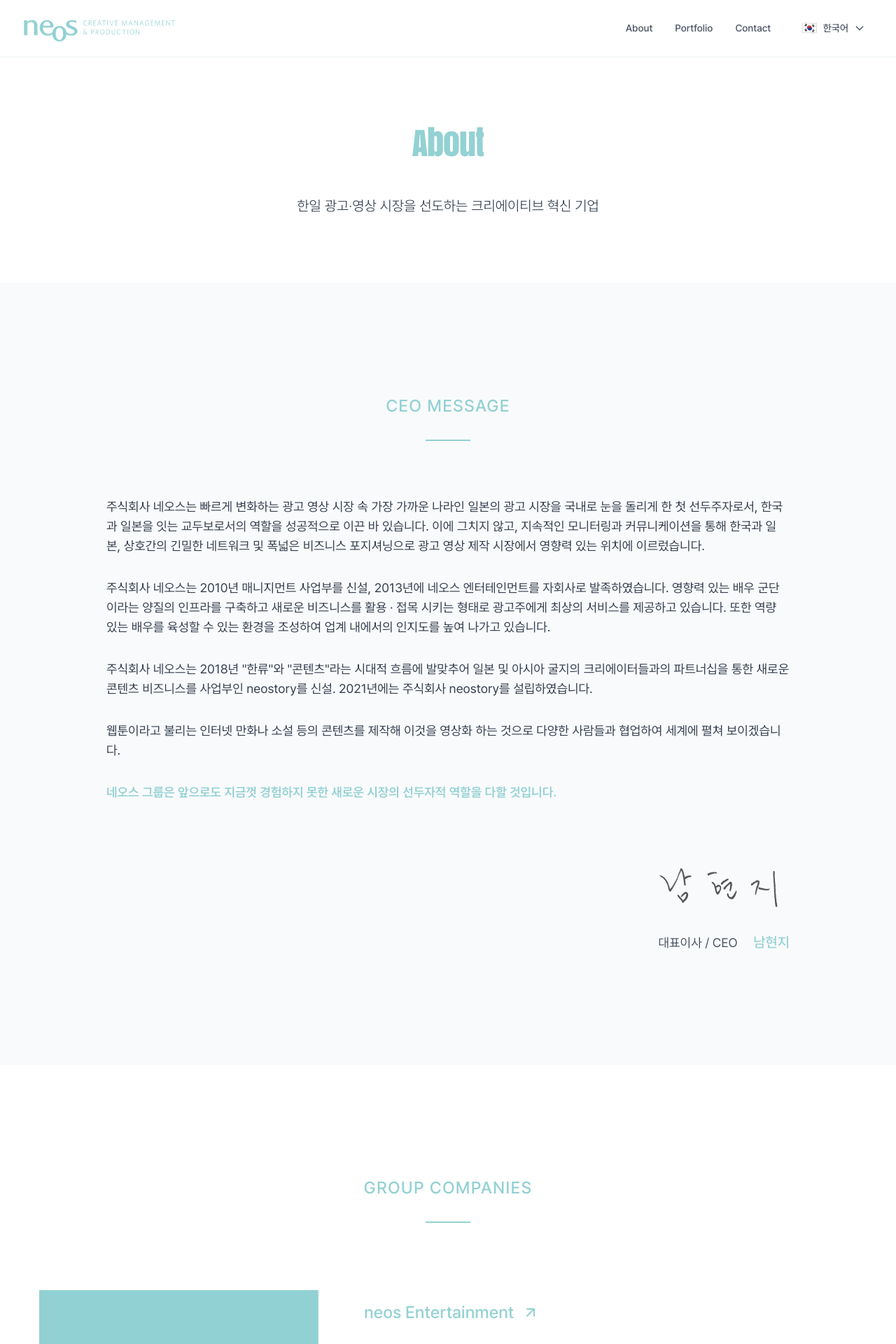
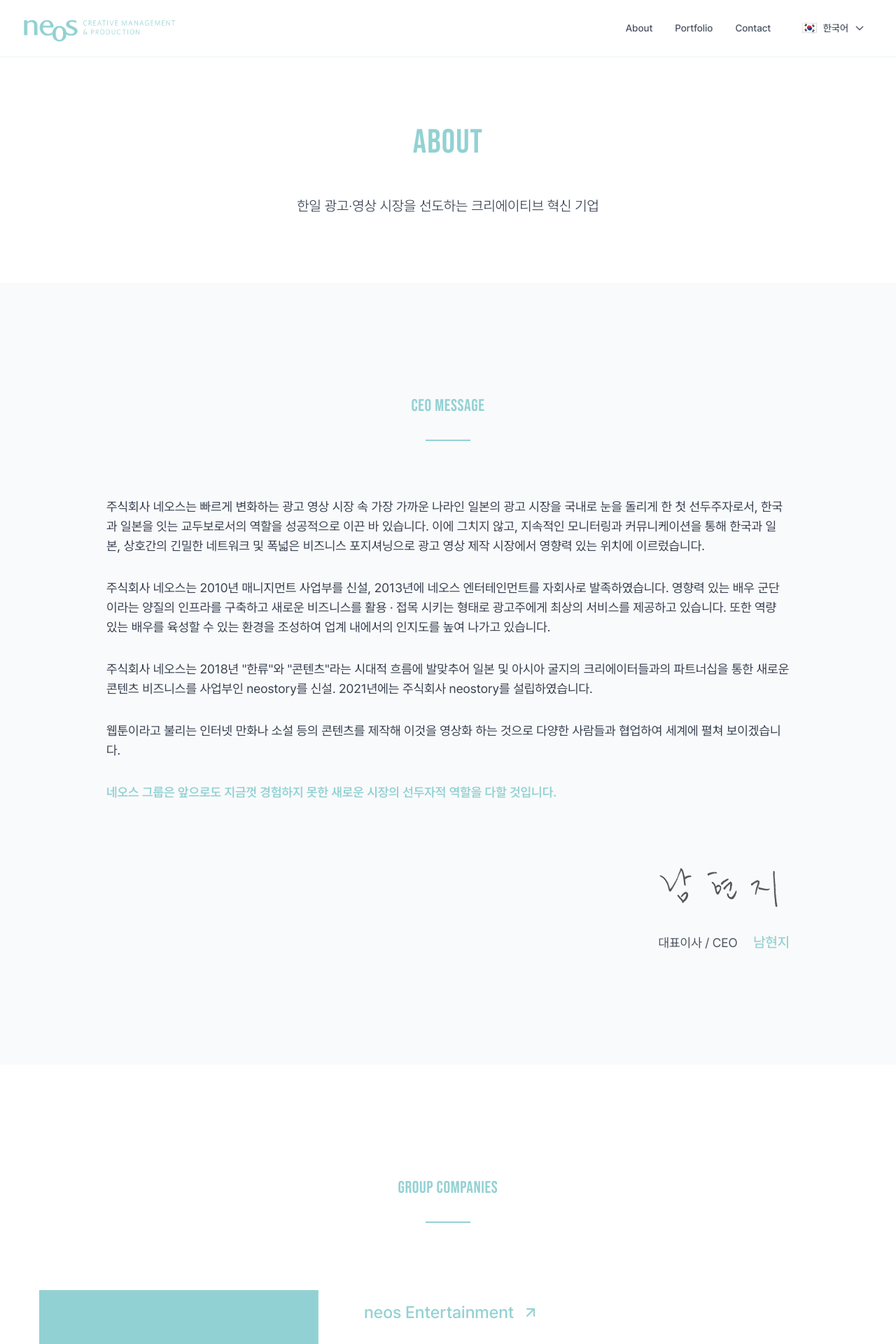
Before and after one commit to neoskorea/neos-homepage, a Next.js app: page /about in a window 1280 px wide. Shown: the top 1920 px of the page at 70% size. Built offline with nearby package versions, Linux system fonts and the light colour scheme.

Commit message:
feat: Bebas Neue 신규 폰트 전체 적용

```diff
--- a/app/about/page.tsx
+++ b/app/about/page.tsx
@@ -16,7 +16,7 @@ export default function AboutPage() {
       {/* Hero Section */}
       <Section className="pt-32 md:pt-44 pb-16 md:pb-24">
         <div className="text-center max-w-5xl mx-auto px-4 md:px-6">
-          <h1 className="text-3xl md:text-4xl lg:text-5xl font-heading font-light text-primary mb-8 md:mb-12 tracking-tight">
+          <h1 className="text-3xl md:text-4xl lg:text-5xl font-heading font-normal text-primary mb-8 md:mb-12 tracking-wide">
             {t('about.title')}
           </h1>
           <p className="text-base md:text-lg lg:text-xl text-gray-700 leading-relaxed font-light">
@@ -29,7 +29,7 @@ export default function AboutPage() {
       <Section className="py-20 md:py-32 lg:py-40 bg-gray-50">
         <div className="max-w-5xl mx-auto px-4 md:px-6">
           <div className="text-center mb-12 md:mb-20">
-            <h2 className="text-lg md:text-xl lg:text-2xl font-medium text-primary mb-6 md:mb-8 tracking-wider uppercase">
+            <h2 className="text-lg md:text-xl lg:text-2xl font-heading font-normal text-primary mb-6 md:mb-8 tracking-wide uppercase">
               {t('about.ceoMessage.title')}
             </h2>
             <div className="w-16 h-0.5 bg-primary mx-auto"></div>
@@ -94,7 +94,7 @@ export default function AboutPage() {
       <Section className="py-20 md:py-32 lg:py-40">
         <div className="max-w-7xl mx-auto px-4 md:px-6">
           <div className="text-center mb-16 md:mb-24">
-            <h2 className="text-lg md:text-xl lg:text-2xl font-medium text-primary mb-6 md:mb-8 tracking-wider uppercase">
+            <h2 className="text-lg md:text-xl lg:text-2xl font-heading font-normal text-primary mb-6 md:mb-8 tracking-wide uppercase">
               {t('about.groupCompanies.title')}
             </h2>
             <div className="w-16 h-0.5 bg-primary mx-auto"></div>
@@ -261,7 +261,7 @@ export default function AboutPage() {
       {/* Core Values */}
       <Section className="py-20 md:py-32 lg:py-40 bg-gray-50">
         <div className="max-w-6xl mx-auto text-center px-4 md:px-6">
-          <h2 className="text-lg md:text-xl lg:text-2xl font-medium text-primary mb-6 md:mb-8 tracking-wider uppercase">
+          <h2 className="text-lg md:text-xl lg:text-2xl font-heading font-normal text-primary mb-6 md:mb-8 tracking-wide uppercase">
             {t('about.expertise.title')}
           </h2>
           <div className="w-16 h-0.5 bg-primary mx-auto mb-12 md:mb-20"></div>
--- a/app/contact/page.tsx
+++ b/app/contact/page.tsx
@@ -120,7 +120,7 @@ export default function ContactPage() {
       {/* Hero Section */}
       <Section className="pt-32 md:pt-44 pb-16 md:pb-24">
         <div className="text-center max-w-5xl mx-auto px-4 md:px-6">
-          <h1 className="text-3xl md:text-4xl lg:text-5xl font-heading font-light text-primary mb-8 md:mb-12 tracking-tight">
+          <h1 className="text-3xl md:text-4xl lg:text-5xl font-heading font-normal text-primary mb-8 md:mb-12 tracking-wide">
             {t('contact.title')}
           </h1>
           <p className="text-base md:text-lg lg:text-xl text-gray-700 leading-relaxed font-light">
@@ -133,7 +133,7 @@ export default function ContactPage() {
       <Section className="py-20 md:py-32 lg:py-40 bg-gray-50">
         <div className="max-w-7xl mx-auto px-4 md:px-6">
           <div className="text-center mb-16 md:mb-24">
-            <h2 className="text-lg md:text-xl lg:text-2xl font-medium text-primary mb-6 md:mb-8 tracking-wider uppercase">
+            <h2 className="text-lg md:text-xl lg:text-2xl font-heading font-normal text-primary mb-6 md:mb-8 tracking-wide uppercase">
               {t('contact.getInTouch')}
             </h2>
             <div className="w-16 h-0.5 bg-primary mx-auto"></div>
--- a/app/globals.css
+++ b/app/globals.css
@@ -4,8 +4,8 @@
 
 /* Custom Fonts */
 @font-face {
-  font-family: 'Anton';
-  src: url('/fonts/anton.ttf') format('truetype');
+  font-family: 'Bebas Neue';
+  src: url('/fonts/BebasNeue-Regular.ttf') format('truetype');
   font-weight: normal;
   font-style: normal;
   font-display: swap;
@@ -45,7 +45,7 @@
   }
 
   .font-heading {
-    font-family: 'Anton', var(--font-inter), 'Inter', system-ui, sans-serif;
+    font-family: 'Bebas Neue', var(--font-inter), 'Inter', system-ui, sans-serif;
   }
 }
 
--- a/app/news/page.tsx
+++ b/app/news/page.tsx
@@ -68,7 +68,7 @@ export default function NewsPage() {
       {/* Hero Section */}
       <Section className="pt-32 md:pt-44 pb-16 md:pb-24">
         <div className="text-center max-w-5xl mx-auto px-4 md:px-6">
-          <h1 className="text-3xl md:text-4xl lg:text-5xl font-heading font-light text-primary mb-8 md:mb-12 tracking-tight">
+          <h1 className="text-3xl md:text-4xl lg:text-5xl font-heading font-normal text-primary mb-8 md:mb-12 tracking-wide">
             Latest News
           </h1>
           <p className="text-base md:text-lg lg:text-xl text-gray-700 leading-relaxed font-light">
--- a/app/portfolio/page.tsx
+++ b/app/portfolio/page.tsx
@@ -223,7 +223,7 @@ export default function PortfolioPage() {
       {/* Hero Section */}
       <Section className="pt-32 md:pt-44 pb-16 md:pb-24">
         <div className="text-center max-w-5xl mx-auto px-4 md:px-6">
-          <h1 className="text-3xl md:text-4xl lg:text-5xl font-heading font-light text-primary mb-8 md:mb-12 tracking-tight">
+          <h1 className="text-3xl md:text-4xl lg:text-5xl font-heading font-normal text-primary mb-8 md:mb-12 tracking-wide">
             {t('portfolio.title')}
           </h1>
           <p className="text-base md:text-lg lg:text-xl text-gray-700 leading-relaxed font-light">
@@ -236,7 +236,7 @@ export default function PortfolioPage() {
       {/* <Section className="py-20 md:py-32 lg:py-40 bg-gray-50">
         <div className="max-w-5xl mx-auto px-4 md:px-6">
           <div className="text-center mb-12 md:mb-20">
-            <h2 className="text-lg md:text-xl font-medium text-primary mb-6 tracking-wider uppercase">
+            <h2 className="text-lg md:text-xl font-heading font-normal text-primary mb-6 tracking-wide uppercase">
               {t('portfolio.filters.title')}
             </h2>
             <div className="w-16 h-0.5 bg-primary mx-auto"></div>
@@ -275,7 +275,7 @@ export default function PortfolioPage() {
       <Section className="py-20 md:py-32 lg:py-40 bg-gray-50">
         <div className="max-w-7xl mx-auto px-4 md:px-6">
           <div className="text-center mb-16 md:mb-24">
-            <h2 className="text-lg md:text-xl font-medium text-primary mb-6 tracking-wider uppercase">
+            <h2 className="text-lg md:text-xl font-heading font-normal text-primary mb-6 tracking-wide uppercase">
               {t('portfolio.featuredWorks')}
             </h2>
             <div className="w-16 h-0.5 bg-primary mx-auto"></div>
--- a/app/services/page.tsx
+++ b/app/services/page.tsx
@@ -75,7 +75,7 @@ export default function ServicesPage() {
       {/* Hero Section */}
       <Section className="pt-32 md:pt-44 pb-16 md:pb-24">
         <div className="text-center max-w-5xl mx-auto px-4 md:px-6">
-          <h1 className="text-3xl md:text-4xl lg:text-5xl font-heading font-light text-primary mb-8 md:mb-12 tracking-tight">
+          <h1 className="text-3xl md:text-4xl lg:text-5xl font-heading font-normal text-primary mb-8 md:mb-12 tracking-wide">
             Our Services
           </h1>
           <p className="text-base md:text-lg lg:text-xl text-gray-700 leading-relaxed font-light">
--- a/tailwind.config.js
+++ b/tailwind.config.js
@@ -35,7 +35,7 @@ module.exports = {
       },
       fontFamily: {
         sans: ['var(--font-pretendard)', 'Noto Sans KR', 'sans-serif'],
-        heading: ['Anton', 'var(--font-inter)', 'Inter', 'system-ui', 'sans-serif'],
+        heading: ['Bebas Neue', 'var(--font-inter)', 'Inter', 'system-ui', 'sans-serif'],
       },
       fontSize: {
         '2xs': ['0.625rem', { lineHeight: '0.75rem' }],
```
Also changed, not shown: public/fonts/BebasNeue-Regular.ttf (added).
